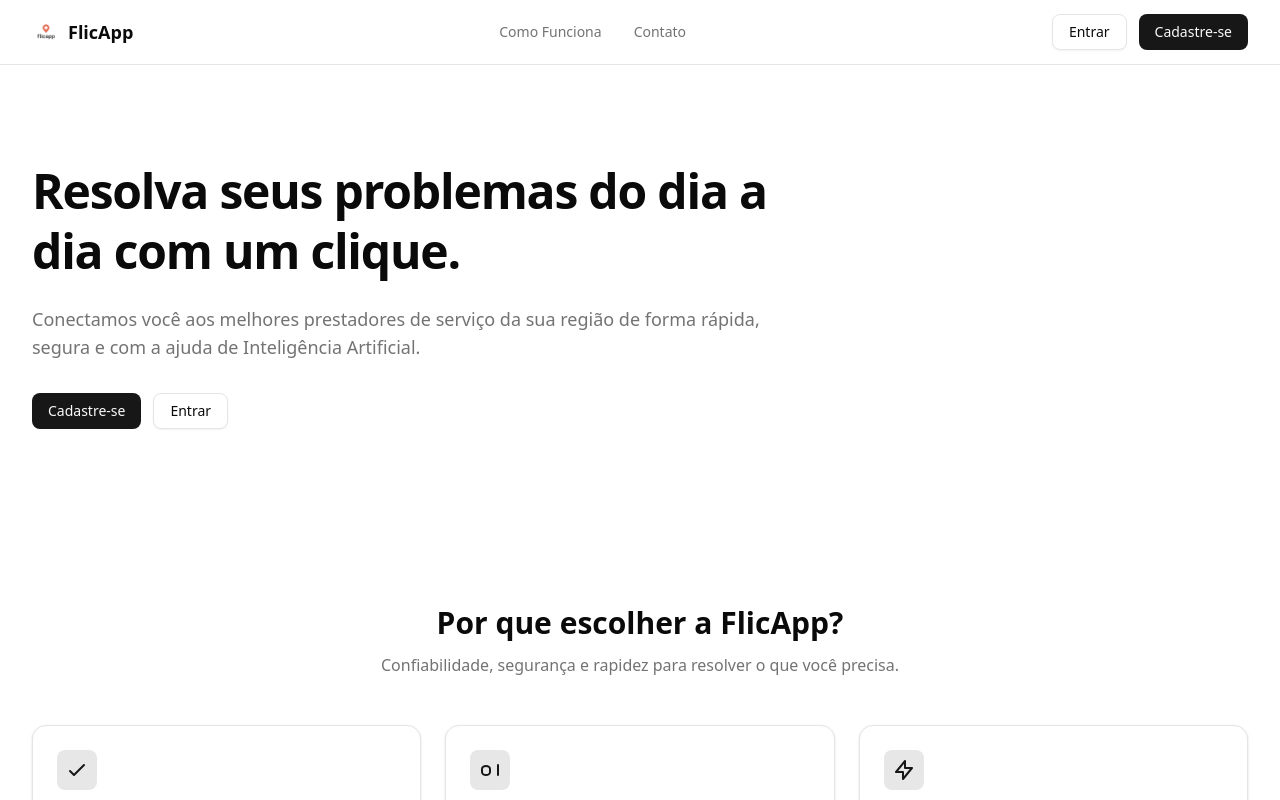
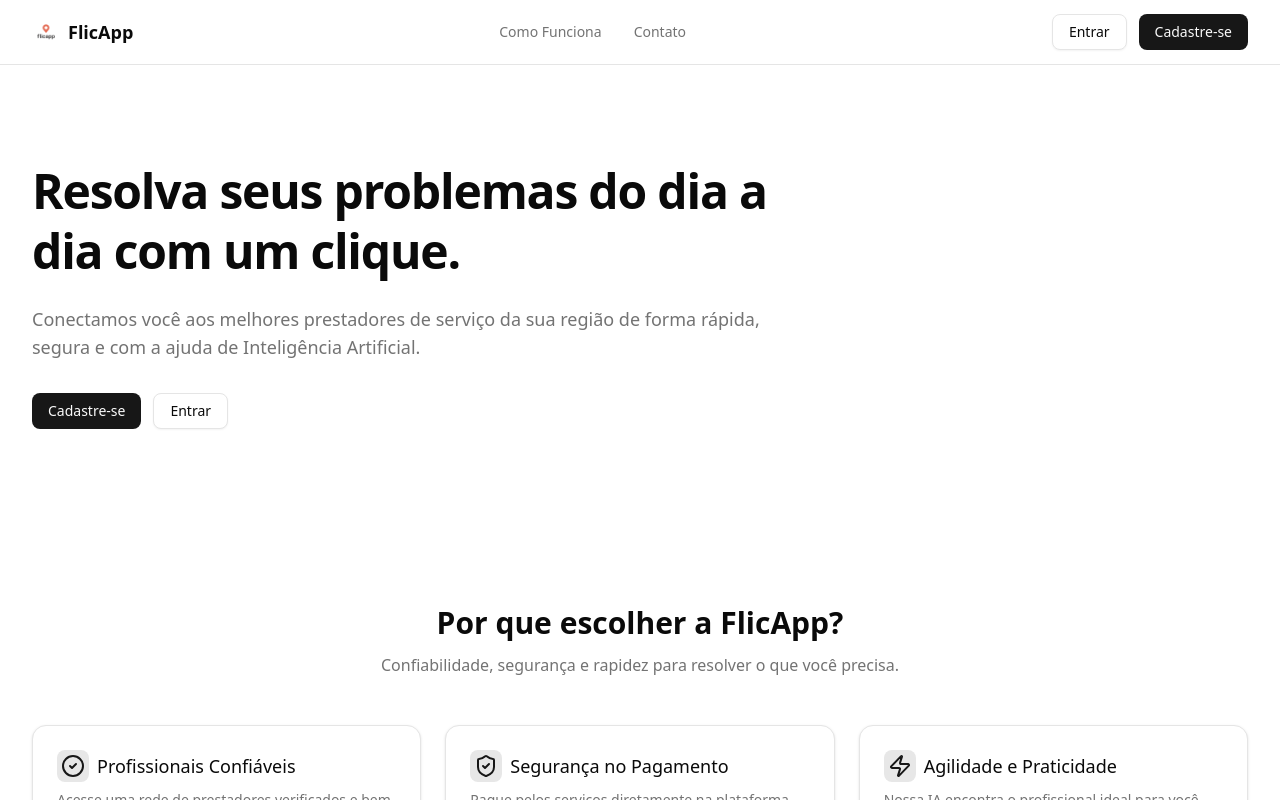
Before and after one commit to rhyanorben/flicapp-front, a Next.js app: page / in a window 1280 px wide. Shown: the top 800 px of the page. Built offline with nearby package versions, Linux system fonts and the light colour scheme.

Commit message:
Ajustado icones e disposição dos icones

```diff
--- a/src/components/landing/features.tsx
+++ b/src/components/landing/features.tsx
@@ -1,35 +1,24 @@
 import React from "react"
+import { CheckCircle2, ShieldCheck, Zap } from "lucide-react"
 
 const features = [
   {
-    title: "Encontre Profissionais Confiáveis",
+    title: "Profissionais Confiáveis",
     description:
       "Acesse uma rede de prestadores verificados e bem avaliados pela comunidade.",
-    icon: (
-      <svg viewBox="0 0 24 24" fill="none" stroke="currentColor" className="h-6 w-6">
-        <path strokeLinecap="round" strokeLinejoin="round" strokeWidth="2" d="M5 13l4 4L19 7" />
-      </svg>
-    ),
+    icon: <CheckCircle2 className="h-6 w-6" />,
   },
   {
     title: "Segurança no Pagamento",
     description:
       "Pague pelos serviços diretamente na plataforma via pix ou cartão, com total segurança e transparência.",
-    icon: (
-      <svg viewBox="0 0 24 24" fill="none" stroke="currentColor" className="h-6 w-6">
-        <path strokeLinecap="round" strokeLinejoin="round" strokeWidth="2" d="M12 11c0-1.657-1.79-3-4-3S4 9.343 4 11v3c0 1.657 1.79 3 4 3s4-1.343 4-3v-3zM20 7v10" />
-      </svg>
-    ),
+    icon: <ShieldCheck className="h-6 w-6" />,
   },
   {
     title: "Agilidade e Praticidade",
     description:
       "Nossa IA encontra o profissional ideal para você em minutos, sem demora ou incerteza.",
-    icon: (
-      <svg viewBox="0 0 24 24" fill="none" stroke="currentColor" className="h-6 w-6">
-        <path strokeLinecap="round" strokeLinejoin="round" strokeWidth="2" d="M13 10V3L4 14h7v7l9-11h-7z" />
-      </svg>
-    ),
+    icon: <Zap className="h-6 w-6" />,
   },
 ]
 
@@ -46,10 +35,12 @@ export default function Features() {
         <div className="mt-12 grid grid-cols-1 gap-6 sm:grid-cols-2 lg:grid-cols-3">
           {features.map((f) => (
             <div key={f.title} className="rounded-xl border bg-card p-6 shadow-sm">
-              <div className="flex h-10 w-10 items-center justify-center rounded-md bg-primary/10 text-primary">
-                {f.icon}
+              <div className="flex items-center gap-2">
+                <div className="flex h-8 w-8 items-center justify-center rounded-md bg-primary/10 text-primary">
+                  {f.icon}
+                </div>
+                <h3 className="text-lg font-medium">{f.title}</h3>
               </div>
-              <h3 className="mt-4 text-lg font-medium">{f.title}</h3>
               <p className="mt-2 text-sm text-muted-foreground">{f.description}</p>
             </div>
           ))}
```
